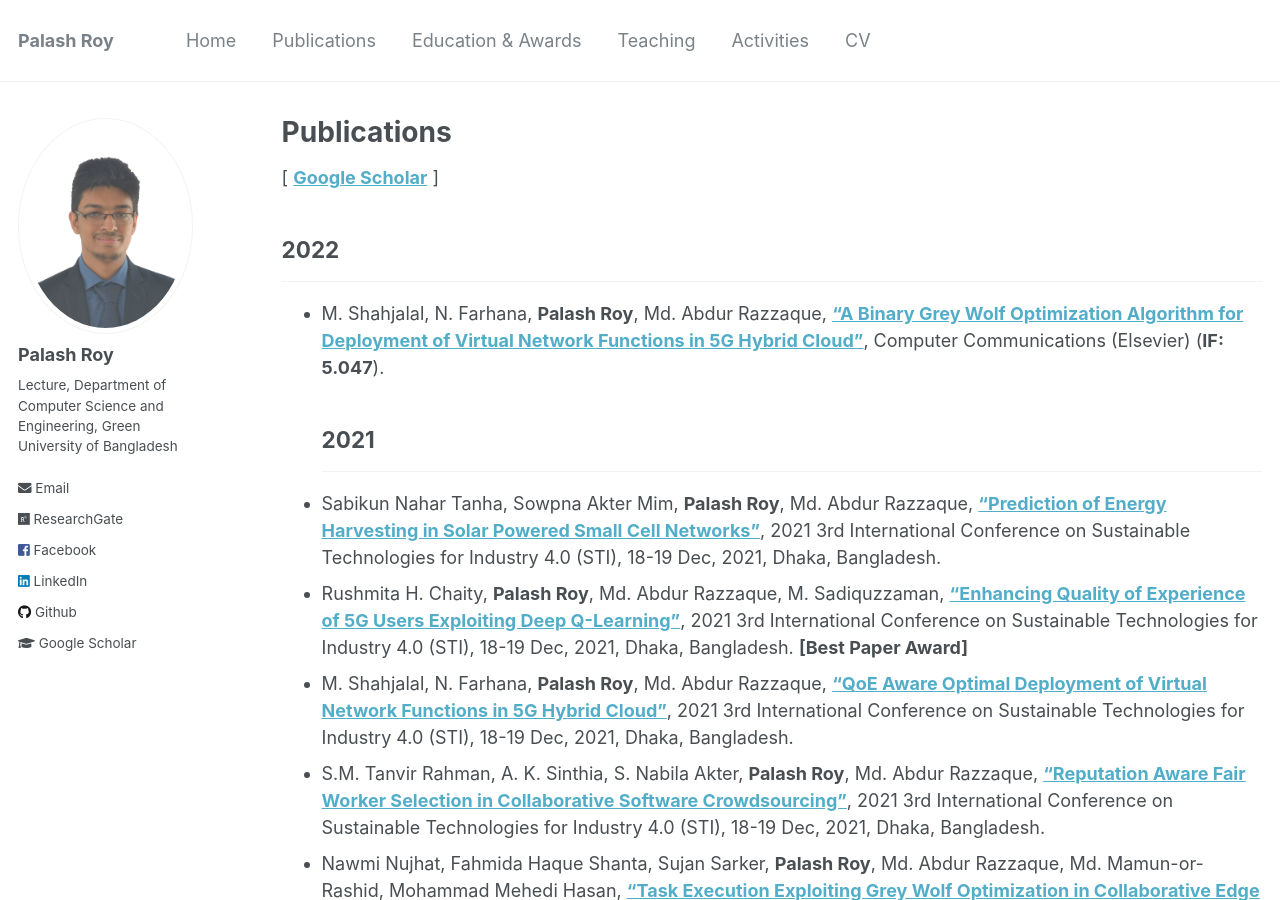
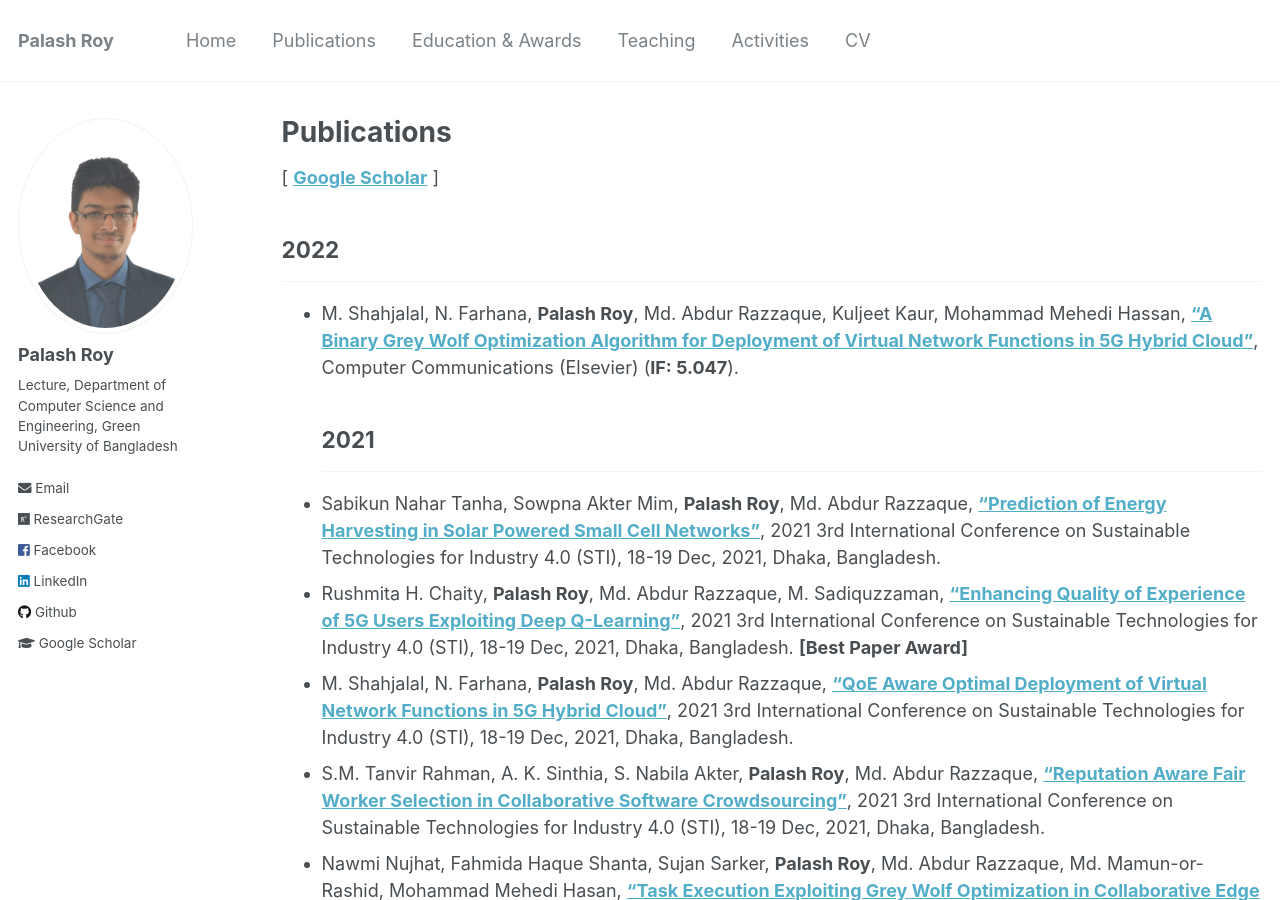
Before and after one commit to PalashRoy975/PalashRoy975.github.io, a Jekyll site: the page built from _pages/publications.md, in a window 1280 px wide and 900 px high. Built offline with Jekyll 4.4.1, drawn with Linux system fonts in a browser that asks for light colours.

Commit message:
Update publications.md

```diff
--- a/_pages/publications.md
+++ b/_pages/publications.md
@@ -8,7 +8,7 @@ author_profile: true
 [ [**Google Scholar**](https://scholar.google.com/citations?user=6YbqlUkAAAAJ&hl=en&authuser=1) ]
 ## 2022
 -----------
-* M. Shahjalal, N. Farhana, **Palash Roy**, Md. Abdur Razzaque, [**"A Binary Grey Wolf Optimization Algorithm for Deployment of Virtual Network Functions in 5G Hybrid Cloud"**](https://www.sciencedirect.com/science/article/abs/pii/S0140366422002432?via%3Dihub), Computer Communications (Elsevier) (**IF: 5.047**).
+* M. Shahjalal, N. Farhana, **Palash Roy**, Md. Abdur Razzaque, Kuljeet Kaur, Mohammad Mehedi Hassan, [**"A Binary Grey Wolf Optimization Algorithm for Deployment of Virtual Network Functions in 5G Hybrid Cloud"**](https://www.sciencedirect.com/science/article/abs/pii/S0140366422002432?via%3Dihub), Computer Communications (Elsevier) (**IF: 5.047**).
 ## 2021
 -----------
 * Sabikun Nahar Tanha, Sowpna Akter Mim, **Palash Roy**, Md. Abdur Razzaque, [**"Prediction of Energy Harvesting in Solar Powered Small Cell
```
